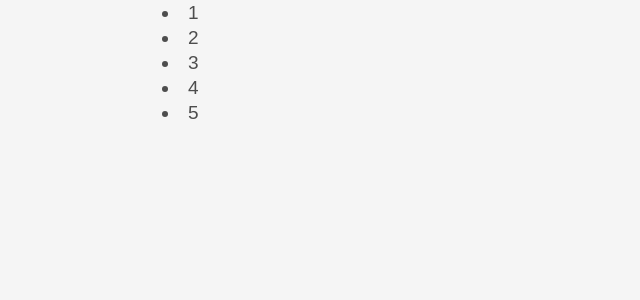
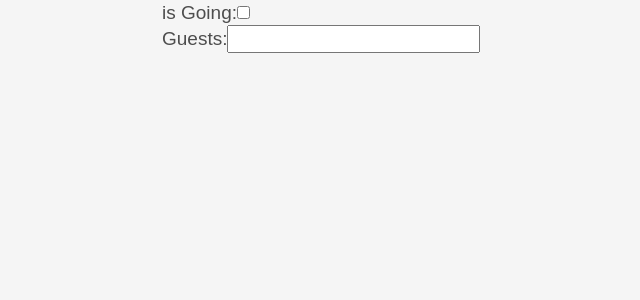
Before and after one commit to abdimoha-dev/Todo, a React (Create React App) app: page / in a window 1280 px wide. Shown: the top 300 px of the page, without its empty margins (138-778 px from the left). Built offline with nearby package versions, Linux system fonts and the light colour scheme.

Commit message:
Updated users

```diff
--- a/src/App.js
+++ b/src/App.js
@@ -2,6 +2,7 @@ import React, { useState, useEffect } from "react";
 import FilterableProductTable from "./components/FilterableProductTable";
 import Todo from "./components/Todo";
 import List from "./components/List";
+import Users from "./components/Users";
 
 const App = () => {
   //const [isOnline, setIsOnline] = useState(null);
@@ -46,7 +47,7 @@ const App = () => {
 
   return (
     <div className="app">
-      <List />
+      <Users />
     </div>
   );
 };
--- /dev/null
+++ b/src/components/Users.js
@@ -0,0 +1,41 @@
+import React, { useState } from "react";
+
+const Users = () => {
+  const [value, setValue] = useState("");
+  const [isGoing, setIsGoing] = useState(false);
+  function handleChange(event) {
+    const target = event.target;
+    target.type === "checkbox"
+      ? setIsGoing(!isGoing)
+      : setValue(event.target.value);
+    console.log(value);
+    console.log(isGoing);
+  }
+  return (
+    <form>
+      <label>
+        is Going:
+        <input
+          name="isGoing"
+          type="checkbox"
+          checked={isGoing}
+          value={isGoing}
+          onChange={handleChange}
+        />
+      </label>
+      <br />
+      <label>
+        Guests:
+        <input
+          name="value"
+          type="number"
+          value={value}
+          auatofocus="true"
+          onChange={handleChange}
+        />
+      </label>
+    </form>
+  );
+};
+
+export default Users;
```
